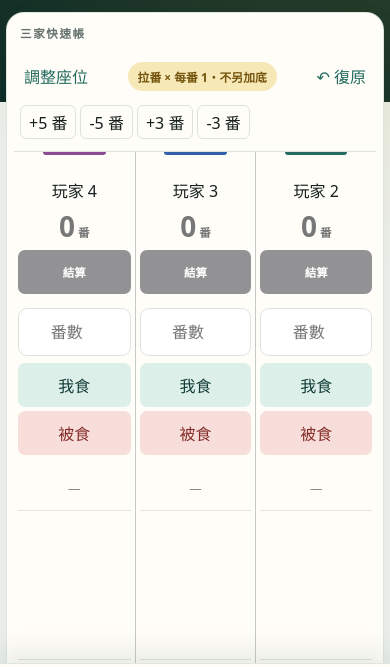
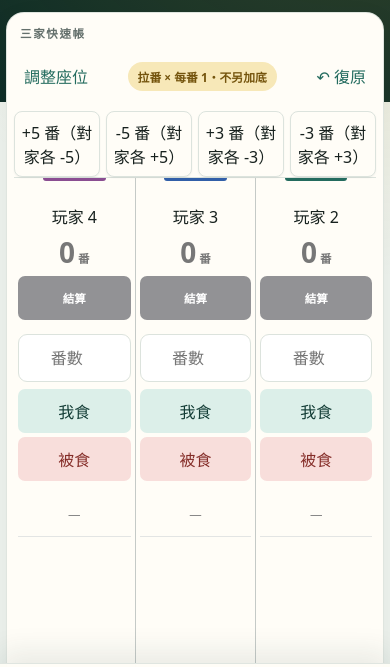
Before and after one commit to stc05168/ov-mj-calculator, a plain HTML site: page session-scorekeeper/index.html in a window 390 px wide. Shown: the part 114-781 px from the top of the page. Drawn offline with Linux system fonts and the light colour scheme.

Commit message:
**Fix quick ledger fan adjustment logic and improve button layout**
* **session-scorekeeper/app.js**: Corrected quick ledger fan adjustment logic so that applying +5 fan adds 15 to self and subtracts 5 from each opponent, and vice versa for -5 fan adjustments
* **session-scorekeeper/index.html**: Restructured quick fan buttons into a responsive grid layout that uses full column width and improved accessibility labels
* **session-scorekeeper/styles.css**: Enhanced responsive design for quick ledger buttons with grid-based layout, hover effects, and proper spacing across different screen sizes
* **.gitignore**: Updated ignore patterns with additional common build artifacts and compressed file formats

The changes fix the reversed fan adjustment calculations and implement a responsive button layout that properly fills available column width while maintaining accessibility standards.

```diff
--- a/session-scorekeeper/app.js
+++ b/session-scorekeeper/app.js
@@ -715,16 +715,22 @@ function applyQuickFanToAllOpponents(fanDelta) {
     const opponents = QUICK_RELATIONS.map(({ key }) => session.physicalSeats[key])
         .map((playerId) => session.players.find((p) => p.id === playerId));
 
+    // fanDelta 是每個對手的番數變動
+    // 自己的變動 = fanDelta * 3 (因為有三位對手)
+    const selfFanDelta = fanDelta * 3;
+
     let totalAmount = 0;
     const affectedOpponents = [];
 
     opponents.forEach((opponent) => {
         if (fanDelta > 0) {
+            // 對手輸錢給我
             totalAmount += Math.abs(fanDelta) * session.config.taiValue;
-            affectedOpponents.push({ opponent, isReceiver: true });
+            affectedOpponents.push({ opponent, isReceiver: false }); // opponent pays me
         } else {
+            // 我輸錢給對手
             totalAmount -= Math.abs(fanDelta) * session.config.taiValue;
-            affectedOpponents.push({ opponent, isReceiver: false });
+            affectedOpponents.push({ opponent, isReceiver: true }); // I pay opponent
         }
     });
 
@@ -748,7 +754,7 @@ function applyQuickFanToAllOpponents(fanDelta) {
                 amount
             });
         });
-    }, `已與三位玩家即時結算 ${fanDelta > 0 ? '+' : ''}${fanDelta}番（每人 ${formatMoney(Math.abs(fanDelta) * session.config.taiValue)}）。`,
+    }, `已與三位玩家即時結算 ${fanDelta > 0 ? '+' : ''}${fanDelta}番（每人 ${formatMoney(Math.abs(fanDelta) * session.config.taiValue)}，總計 ${formatMoney(Math.abs(selfFanDelta) * session.config.taiValue)}）。`,
     { preserveQuickUndo: true });
 }
 
--- a/session-scorekeeper/index.html
+++ b/session-scorekeeper/index.html
@@ -46,13 +46,13 @@
                             <button class="tms-text-button" id="tms-adjust-seats" type="button" data-open-seat-dialog>調整座位</button>
                             <span class="tms-badge" id="tms-quick-rule">拉番 × 每番 1・不另加底</span>
                             <button class="tms-text-button" id="tms-quick-undo" type="button" disabled>↶ 復原</button>
-                            <div class="tms-quick-fan-buttons">
-                                <button class="tms-quick-fan-btn" type="button" data-quick-fan-action="+5">+5 番</button>
-                                <button class="tms-quick-fan-btn" type="button" data-quick-fan-action="-5">-5 番</button>
-                                <button class="tms-quick-fan-btn" type="button" data-quick-fan-action="+3">+3 番</button>
-                                <button class="tms-quick-fan-btn" type="button" data-quick-fan-action="-3">-3 番</button>
-                            </div>
                         </div>
+                    </div>
+                    <div class="tms-quick-fan-buttons">
+                        <button class="tms-quick-fan-btn" type="button" data-quick-fan-action="+5">+5 番（對家各 -5）</button>
+                        <button class="tms-quick-fan-btn" type="button" data-quick-fan-action="-5">-5 番（對家各 +5）</button>
+                        <button class="tms-quick-fan-btn" type="button" data-quick-fan-action="+3">+3 番（對家各 -3）</button>
+                        <button class="tms-quick-fan-btn" type="button" data-quick-fan-action="-3">-3 番（對家各 +3）</button>
                     </div>
                     <aside class="tms-seat-cue" id="tms-seat-cue" role="status" aria-live="polite" hidden>
                         <p id="tms-seat-cue-text">已完成 4 局，玩家有換位嗎？</p>
--- a/session-scorekeeper/styles.css
+++ b/session-scorekeeper/styles.css
@@ -1356,35 +1356,40 @@ html {
 }
 
 .tms-quick-fan-buttons {
-    display: flex;
-    align-items: center;
-    gap: 4px;
+    display: grid;
+    grid-template-columns: repeat(4, minmax(0, 1fr));
+    gap: 6px;
+    width: 100%;
 }
 
 .tms-quick-fan-btn {
-    padding: 4px 8px;
-    font-size: 0.75rem;
+    padding: 8px 4px;
+    font-size: 0.85rem;
+    font-weight: 600;
     border: 1px solid var(--tms-line);
-    border-radius: 6px;
+    border-radius: 8px;
     background: var(--tms-surface);
     color: var(--tms-ink);
     cursor: pointer;
-    transition: background 0.15s, color 0.15s;
+    transition: all 0.15s ease;
+    box-shadow: 0 1px 2px rgba(0, 0, 0, 0.05);
 }
 
 .tms-quick-fan-btn:hover {
-    background: var(--tms-green-100);
-    color: var(--tms-green-900);
+    transform: translateY(-1px);
+    box-shadow: 0 2px 4px rgba(0, 0, 0, 0.1);
 }
 
 .tms-quick-fan-btn[data-quick-fan-action^="+"]:hover {
     background: var(--tms-green-100);
     color: var(--tms-green-900);
+    border-color: var(--tms-green-200);
 }
 
 .tms-quick-fan-btn[data-quick-fan-action^="-"]:hover {
     background: var(--tms-red-soft);
     color: #842c27;
+    border-color: var(--tms-red-200);
 }
 
 .tms-quick-name,
@@ -1447,6 +1452,10 @@ html {
     .tms-quick-heading-actions {
         width: 100%;
         justify-content: space-between;
+    }
+
+    .tms-quick-fan-buttons {
+        margin-top: 8px;
     }
 
     .tms-quick-column {
```
Also changed, not shown: 1 other file.
